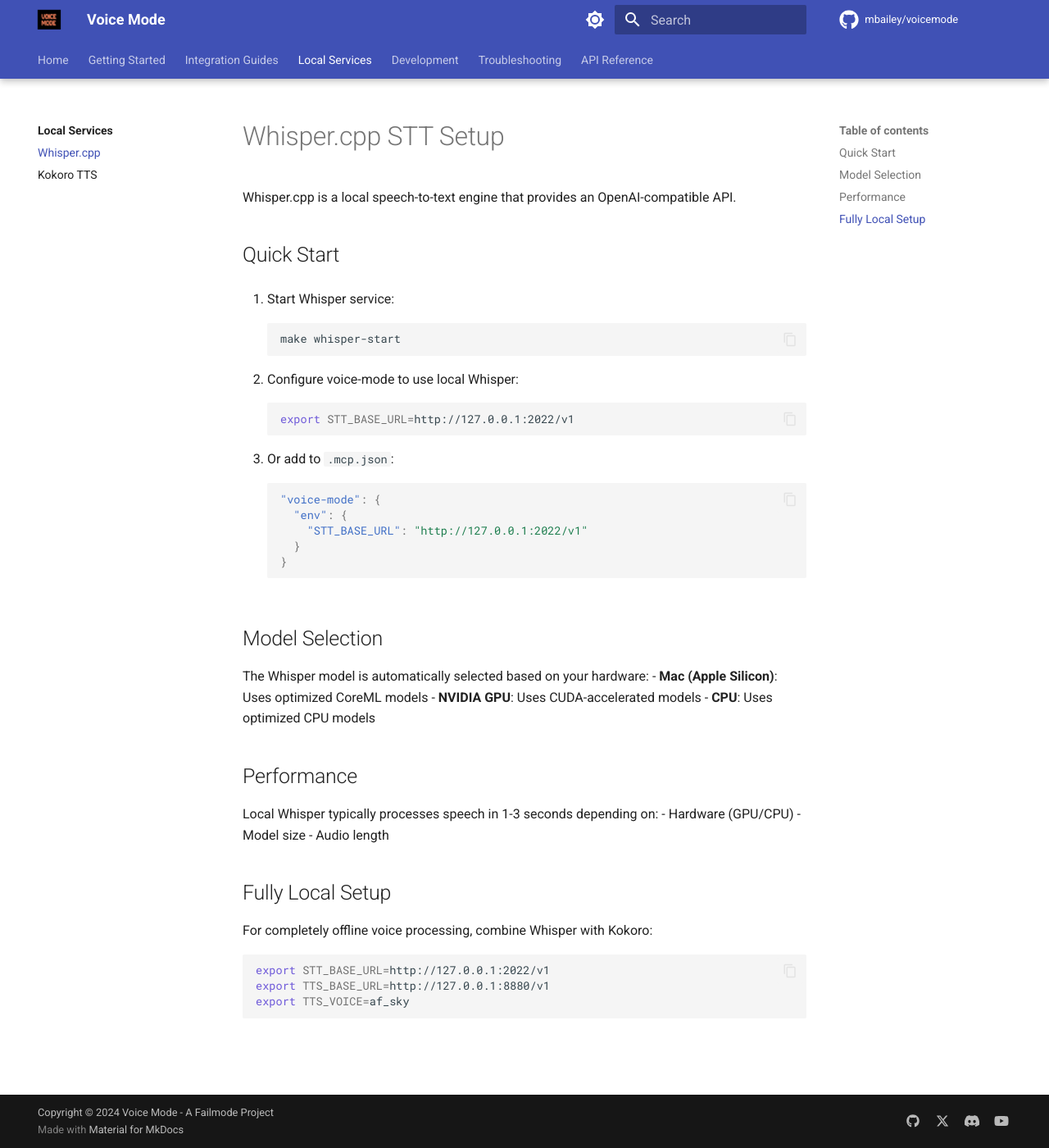
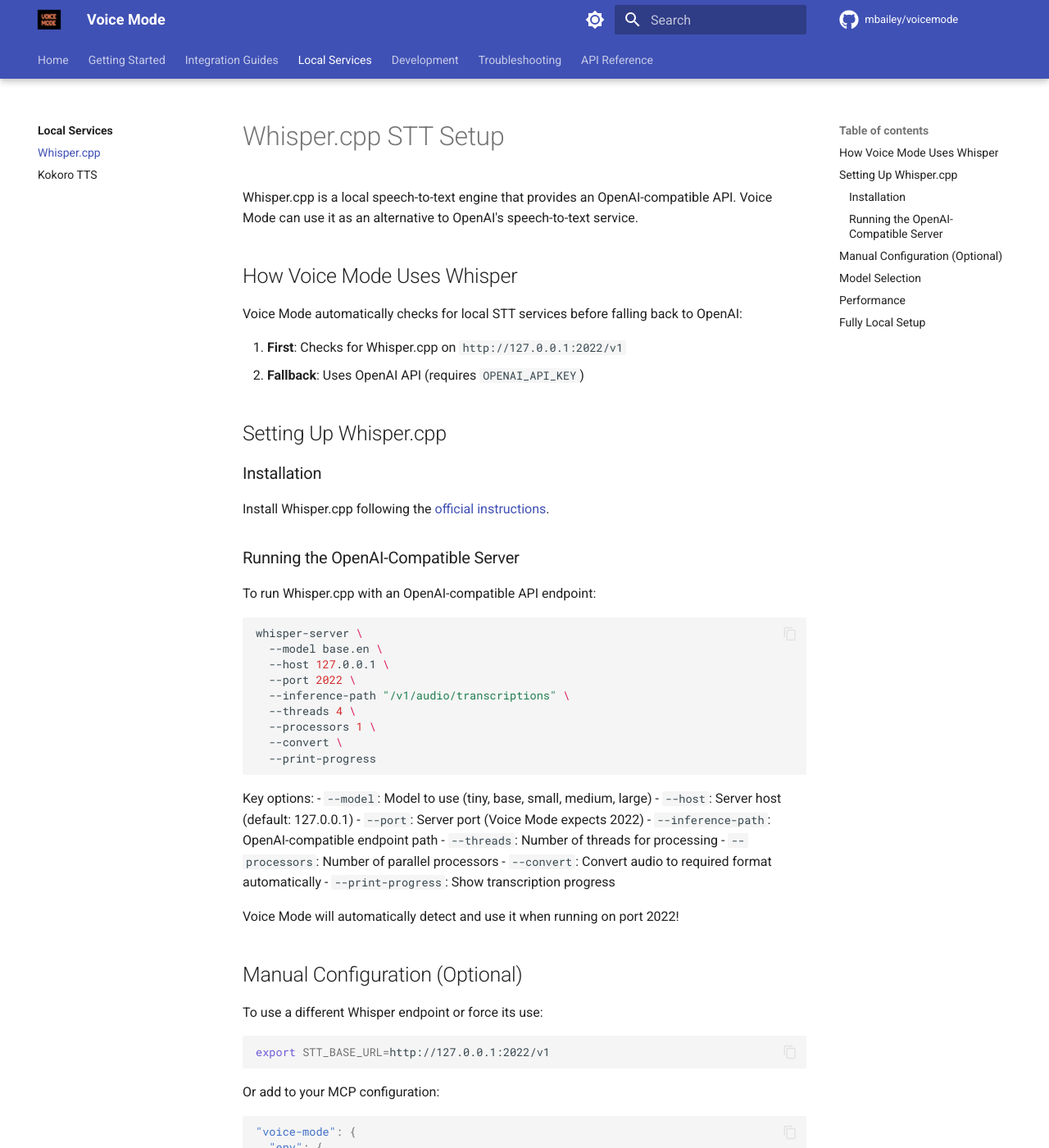
Before and after one commit to x85446/voicemode, an MkDocs documentation site: the page built from docs/whisper.cpp.md, in a window 1280 px wide and 1400 px high. Shown: the whole window at 82% size. Built offline with MkDocs 1.6.1 and Material for MkDocs 9.7.7, drawn with Linux system fonts in a browser that asks for light colours; comment, search, counter and statistics services are not loaded.

Commit message:
docs: Add whisper-server command example with OpenAI API flags
- Include practical command-line example for running whisper-server
- Document key flags for OpenAI-compatible endpoint setup
- Explain important options like --inference-path and --convert

🤖 Generated with [Claude Code](https://claude.ai/code)

Co-Authored-By: Claude <noreply@anthropic.com>

````diff
--- a/docs/kokoro.md
+++ b/docs/kokoro.md
@@ -1,24 +1,40 @@
 # Kokoro TTS Setup
 
-Kokoro is a local text-to-speech engine that provides an OpenAI-compatible API.
+Kokoro is a local text-to-speech engine that provides an OpenAI-compatible API. Voice Mode can use it as an alternative to OpenAI's text-to-speech service.
 
-## Quick Start
+## How Voice Mode Uses Kokoro
 
-2. Configure voice-mode to use Kokoro:
-   ```bash
-   export VOICEMODE_TTS_BASE_URLS=http://127.0.0.1:8880/v1
-   export VOICEMODE_TTS_VOICES=af_sky  # Default for Kokoro (or af_nova, am_adam, etc.)
-   ```
+Voice Mode automatically checks for local TTS services before falling back to OpenAI:
 
-3. Or add to `.mcp.json`:
-   ```json
-   "voice-mode": {
-     "env": {
-       "VOICEMODE_TTS_BASE_URLS": "http://127.0.0.1:8880/v1",
-       "TTS_VOICE": "af_sky"
-     }
-   }
-   ```
+1. **First**: Checks for Kokoro on `http://127.0.0.1:8880/v1`
+2. **Fallback**: Uses OpenAI API (requires `OPENAI_API_KEY`)
+
+## Setting Up Kokoro
+
+1. Install and run Kokoro following the [official instructions](https://huggingface.co/hexgrad/Kokoro-82M)
+2. Ensure it's running on port 8880 with the OpenAI-compatible API
+3. Voice Mode will automatically detect and use it
+
+No configuration needed - Voice Mode will use local Kokoro when available!
+
+## Manual Configuration (Optional)
+
+To use a different Kokoro endpoint or force its use:
+
+```bash
+export TTS_BASE_URL=http://127.0.0.1:8880/v1
+export TTS_VOICE=af_sky  # Optional: specify voice
+```
+
+Or add to your MCP configuration:
+```json
+"voice-mode": {
+  "env": {
+    "TTS_BASE_URL": "http://127.0.0.1:8880/v1",
+    "TTS_VOICE": "af_sky"
+  }
+}
+```
 
 ## Available Voices
 
--- a/docs/whisper.cpp.md
+++ b/docs/whisper.cpp.md
@@ -1,27 +1,64 @@
 # Whisper.cpp STT Setup
 
-Whisper.cpp is a local speech-to-text engine that provides an OpenAI-compatible API.
+Whisper.cpp is a local speech-to-text engine that provides an OpenAI-compatible API. Voice Mode can use it as an alternative to OpenAI's speech-to-text service.
 
-## Quick Start
+## How Voice Mode Uses Whisper
 
-1. Start Whisper service:
-   ```bash
-   make whisper-start
-   ```
+Voice Mode automatically checks for local STT services before falling back to OpenAI:
 
-2. Configure voice-mode to use local Whisper:
-   ```bash
-   export STT_BASE_URL=http://127.0.0.1:2022/v1
-   ```
+1. **First**: Checks for Whisper.cpp on `http://127.0.0.1:2022/v1`
+2. **Fallback**: Uses OpenAI API (requires `OPENAI_API_KEY`)
 
-3. Or add to `.mcp.json`:
-   ```json
-   "voice-mode": {
-     "env": {
-       "STT_BASE_URL": "http://127.0.0.1:2022/v1"
-     }
-   }
-   ```
+## Setting Up Whisper.cpp
+
+### Installation
+
+Install Whisper.cpp following the [official instructions](https://github.com/ggerganov/whisper.cpp).
+
+### Running the OpenAI-Compatible Server
+
+To run Whisper.cpp with an OpenAI-compatible API endpoint:
+
+```bash
+whisper-server \
+  --model base.en \
+  --host 127.0.0.1 \
+  --port 2022 \
+  --inference-path "/v1/audio/transcriptions" \
+  --threads 4 \
+  --processors 1 \
+  --convert \
+  --print-progress
+```
+
+Key options:
+- `--model`: Model to use (tiny, base, small, medium, large)
+- `--host`: Server host (default: 127.0.0.1)
+- `--port`: Server port (Voice Mode expects 2022)
+- `--inference-path`: OpenAI-compatible endpoint path
+- `--threads`: Number of threads for processing
+- `--processors`: Number of parallel processors
+- `--convert`: Convert audio to required format automatically
+- `--print-progress`: Show transcription progress
+
+Voice Mode will automatically detect and use it when running on port 2022!
+
+## Manual Configuration (Optional)
+
+To use a different Whisper endpoint or force its use:
+
+```bash
+export STT_BASE_URL=http://127.0.0.1:2022/v1
+```
+
+Or add to your MCP configuration:
+```json
+"voice-mode": {
+  "env": {
+    "STT_BASE_URL": "http://127.0.0.1:2022/v1"
+  }
+}
+```
 
 ## Model Selection
 
````
Also changed, not shown: CHANGELOG.md (+9 -3 lines), docs/configuration.md (+1 -0 lines), docs/integrations/vscode/README.md (+3 -2 lines), docs/vscode-configuration.md (+8 -9 lines), 4 other files.
